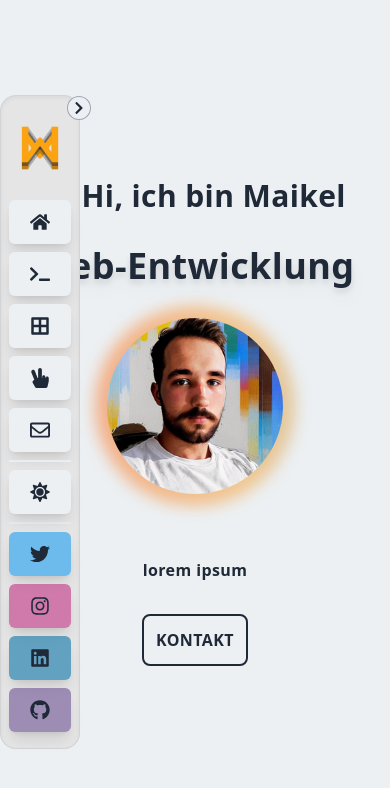
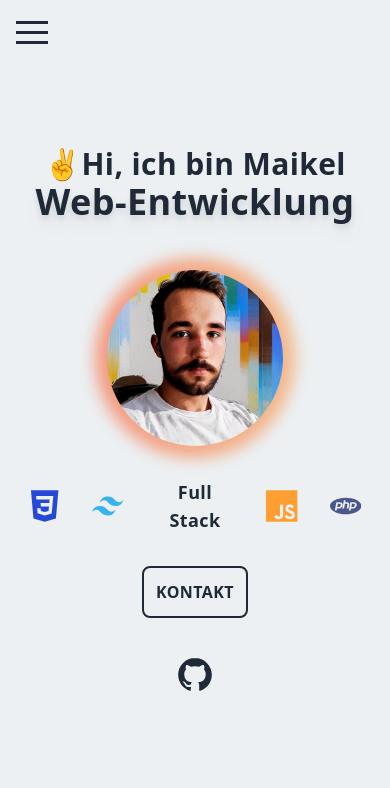
Before and after one commit to martianmaikel/martianmaikel-portfolio, a Next.js app: page / in a window 390 px wide. Shown: the top 788 px of the page. Built offline with nearby package versions, Linux system fonts and the light colour scheme.

Commit message:
finalize hero and mobile nav

```diff
--- a/components/Hero.tsx
+++ b/components/Hero.tsx
@@ -1,8 +1,12 @@
 import React from 'react'
 import Image from 'next/image'
+import Link from 'next/link'
 import { Cursor, useTypewriter } from 'react-simple-typewriter'
 import { motion } from 'framer-motion';
 import PictureMe from '../public/assets/ai-portrait-2.jpg'
+import { DiGithubBadge } from 'react-icons/di'
+import { SiPhp, SiJavascript, SiHtml5, SiCss3, SiMysql, SiTailwindcss } from "react-icons/si";
+
 
 type Props = {}
 
@@ -37,16 +41,17 @@ export default function Hero({ }: Props) {
                 duration: 0.8
             }}
         >
+            <div className='mb-4'>
                 <h2 className='text-3xl'>
                     ✌️
                     {text}
-                {/* <Cursor cursorColor='#F7AB0A'></Cursor> */}
                 </h2>
 
-            <h1
-                className='drop-shadow-lg bg-clip-text text-transparent font-extrabold text-opacity-100 bg-gradient-to-r from-purple-400 to-pink-600'>
+                <h1 className='drop-shadow-lg font-extrabold'>
                     Web-Entwicklung
                 </h1>
+            </div>
+
 
             <div className='relative group'>
                 <div className="absolute
@@ -67,27 +72,32 @@ export default function Hero({ }: Props) {
                 />
             </div>
 
-
-
-            <div className='max-w-sm'>
-                {/* {
-                    skillTags.map((value, key) => {
-                        return (
-                            <p
-                                className='skilltag'>
-                                #{value}
-                            </p>
-                        )
-                    })
-                } */}
-
+            <div className='text-center'>
+                <div className="flex flex-row items-center justify-between text-4xl space-x-8">
+                    <SiHtml5 className='text-[#d74b24]'></SiHtml5>
+                    <SiCss3 className='text-[#2548d7]'></SiCss3>
+                    <SiTailwindcss className='text-[#35b3eb]'></SiTailwindcss>
+                    <span className='text-lg font-extrabold'>Full Stack</span>
+                    <SiJavascript className='dark:text-[#ffe732] text-[#ff9f32]'></SiJavascript>
+                    <SiPhp className='text-[#4b568c]'></SiPhp>
+                    <SiMysql className='text-[#e68a10]'></SiMysql>
                 </div>
-
-            <h4>lorem ipsum</h4>
+            </div>
 
             <button className='btn'>
                 Kontakt
             </button>
+
+            <div className='text-center'>
+                <div className="flex flex-row items-center justify-center">
+
+                    <Link href="https://github.com/martianmaikel/martianmaikel-portfolio" target="_blank" className='text-5xl hover:text-github dark:brightness-200 duration-300'>
+                        <DiGithubBadge />
+                    </Link>
+                </div>
+            </div>
+
+
         </motion.div>
     )
 }
--- a/components/Navbar.tsx
+++ b/components/Navbar.tsx
@@ -6,6 +6,7 @@ import SocialIcons from '../components/Social'
 import { motion } from 'framer-motion';
 import * as Fa from 'react-icons/fa'
 import Logo from '../public/assets/mm-logo-sm.png'
+import { Divide as Hamburger } from 'hamburger-react'
 
 // import * as Const from '../const';
 
@@ -39,6 +40,7 @@ const navContent = [
   },
 ];
 
+
 export default function Navbar({ }: Props) {
   const [open, setOpen] = useState(false);
   return (
@@ -51,24 +53,38 @@ export default function Navbar({ }: Props) {
         left: 0
       }}
       transition={{
-        duration: 1.3
+        duration: 1.2
       }}
       aria-label='sidebar'>
-      <div className={`${open ? "w-44" : "w-20"} glass p-2 rounded-2xl w-100 relative transition-all duration-200 shadow-inner border border-bg-dark/10`}>
+
+      <div className="absolute left-2 top-2 md:hidden z-30">
+        <Hamburger toggled={open} toggle={setOpen} />
+      </div>
+
+      <div className={`${open ? "scale-100 " : "-z-40 opacity-0 scale-0 md:scale-100 md:opacity-100"}
+        glass p-2 md:rounded-2xl w-screen h-full md:h-auto absolute
+        md:w-auto duration-300 shadow-inner border border-bg-dark/10`}>
 
         <Fa.FaChevronRight className={`${open ? "rotate-180" : ""}
            absolute cursor-pointer -right-3 -top-0 w-6 h-6 bg-bg-light text-text-dark
-           rounded-full p-1 transition-all duration-700 hover:bg-orange border border-bg-dark/40`}
+           rounded-full p-1 duration-700 hover:bg-orange border border-bg-dark/40
+           hidden md:block`}
           onClick={() => setOpen(!open)}
         />
 
+        {/* <Fa.FaAlignLeft className={`${open ? "rotate-180" : ""}
+           absolute cursor-pointer top-3 w-10 h-10
+            duration-700 hover:bg-orange border border-bg-dark/40
+           block md:hidden`}
+        /> */}
         <Link href='/' className='flex justify-center items-center'>
           <Image
             src={Logo}
             alt='martianmaikel - Logo'
             width={200}
             height={200}
-            className="my-5 h-auto w-12 object-center"
+            className="my-5 h-auto w-12 object-center hover:scale-105 duration-300"
+
           />
         </Link>
         <ul>
@@ -77,11 +93,11 @@ export default function Navbar({ }: Props) {
             return (
 
               <li key={value.name}>
-                <Link className={`sidebar-icon nav-icon ${open ? "justify-start" : ""} `} href='{ link.path }'>
+                <Link className={`sidebar-icon nav-icon ${open ? "md:justify-start sm:justify-center" : ""} `} href='{ link.path }'>
                   <div className={`${open ? "" : ""} `}>
                     {value.icon}
                   </div>
-                  <div className={`${open ? "scale-100 duration-300" : "scale-0 hidden duration-100"} ml-4 text-sm`}>
+                  <div className={`${open ? "scale-100 " : "scale-0 md:hidden"} ml-6 font-bold text-sm duration-300`}>
                     {value.name}
                   </div>
                 </Link>
@@ -94,7 +110,6 @@ export default function Navbar({ }: Props) {
         </ul>
       </div>
 
-
     </motion.aside >
 
   )
--- a/package.json
+++ b/package.json
@@ -16,6 +16,7 @@
     "eslint": "8.29.0",
     "eslint-config-next": "13.0.6",
     "framer-motion": "^7.10.2",
+    "hamburger-react": "^2.5.0",
     "material-icons": "^1.13.1",
     "next": "13.0.6",
     "next-themes": "^0.2.1",
--- a/pages/_app.tsx
+++ b/pages/_app.tsx
@@ -6,13 +6,13 @@ import Image from "next/image";
 import React, { useState, useEffect } from 'react'
 import Logo from '../public/assets/mm-logo-sm.png'
 
-export default function App({ Component, pageProps, router }: AppProps) {
+export default function App({ Component, pageProps }: AppProps) {
   const [loading, setLoading] = useState(false);
   useEffect(() => {
     setLoading(true);
     setTimeout(() => {
       setLoading(false);
-    }, 1500)
+    }, 1000)
   }, [])
   return (
     <ThemeProvider enableSystem={true} attribute="class">
@@ -21,17 +21,13 @@ export default function App({ Component, pageProps, router }: AppProps) {
           <div className={` dark:bg-bg-darker bg-bg-lighter w-full min-h-screen flex justify-center items-center`}>
             <motion.div
               initial={{
-                scale: 0,
-                rotate: 0
+                scale: 0.7,
               }}
               animate={{
-                scale: 1,
-                rotate: 360
+                scale: [1, 1.2, 1, 1.2, 1, 1.4, 0],
               }}
               transition={{
                 duration: 0.8,
-                repeat: 1,
-                repeatType: "reverse"
               }}
 
               className="h-20 w-20 rounded-full bg-gray-200 ">
@@ -43,6 +39,7 @@ export default function App({ Component, pageProps, router }: AppProps) {
               />
             </motion.div>
           </div>
+
           :
 
           <Component {...pageProps} />
--- a/pages/index.tsx
+++ b/pages/index.tsx
@@ -7,7 +7,8 @@ import Skills from '../components/Skills';
 
 export default function Home() {
   return (
-    <div className='dark:bg-bg-darker dark:text-text-light h-screen snap-y snap-mandatory overflow-scroll z-0 scrollbar-thin scrollbar-track-text-light dark:scrollbar-track-bg-darker scrollbar-thumb-orange'>
+    <div className='dark:bg-bg-darker dark:text-text-light dark:scrollbar-track-bg-darker
+    h-screen snap-y snap-mandatory overflow-scroll z-0 scrollbar-track-text-light  scrollbar-thumb-orange scrollbar-thin'>
       <Head>
         <title>Portfolio - Maikel Szymanski - Web Etnwicklung | Pirna</title>
         <meta
--- a/tailwind.config.js
+++ b/tailwind.config.js
@@ -24,7 +24,8 @@ module.exports = {
       'white': '#fff',
       'twitter': '#1DA1F2',
       'linkedin': '#0e76a8',
-      'instagram': '#C13584'
+      'instagram': '#C13584',
+      'github': '#6e5494'
     },
     fontFamily: {
 
```
Also changed, not shown: 2 other files (tests, documents, lock files or other folders). Lines whose indentation alone changed are shown as unchanged.
